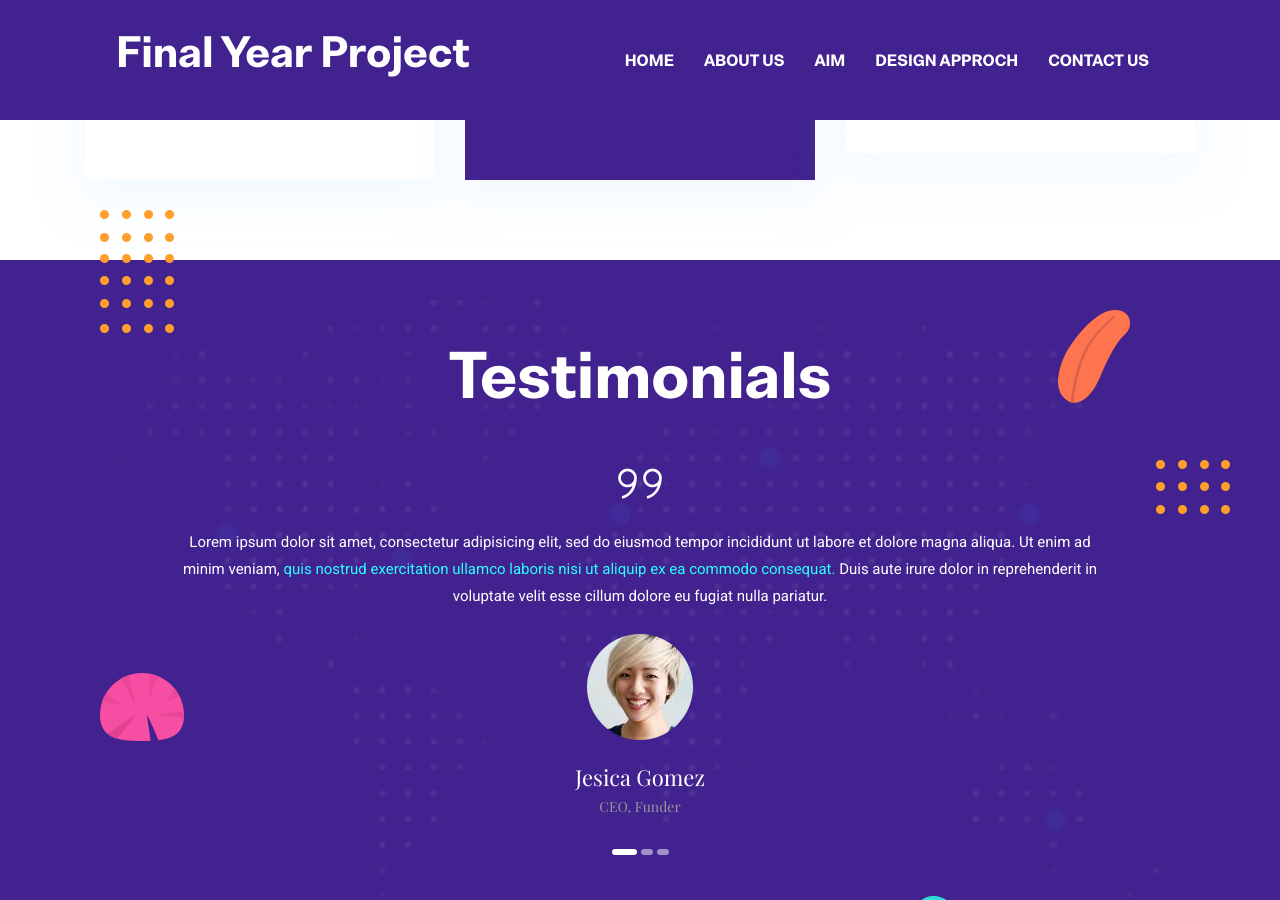
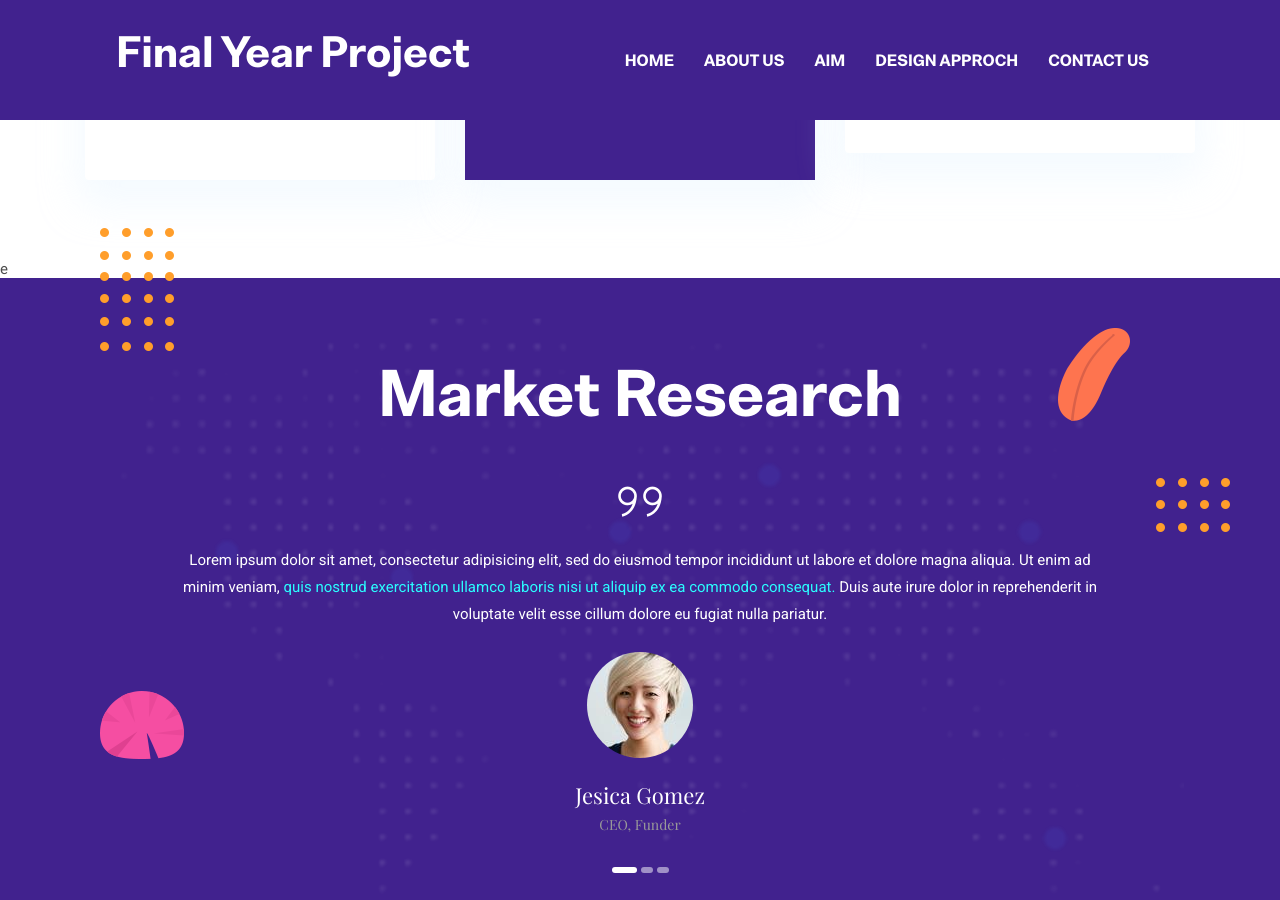
Before and after one commit to RyanL-29/FinalYearProjectWeb, a Jekyll site: the page built from index.html, in a window 1280 px wide and 900 px high, scrolled down 3637 px. Built offline with Jekyll 4.4.1, drawn with Linux system fonts in a browser that asks for light colours.

Commit message:
Update testimonial-section.html

```diff
--- a/_includes/testimonial-section.html
+++ b/_includes/testimonial-section.html
@@ -1,10 +1,10 @@
-{% if site.data.settings.testimonial-items %}
+e{% if site.data.settings.testimonial-items %}
 <!-- testimonial -->
 <section class="section bg-primary position-relative testimonial-bg-shapes">
   <div class="container">
     <div class="row">
       <div class="col-12 text-center">
-        <h2 class="section-title text-white mb-5">Testimonials</h2>
+        <h2 class="section-title text-white mb-5">Market Research</h2>
       </div>
       <div class="col-lg-10 mx-auto testimonial-slider">
         {% for testimonial-item in site.data.settings.testimonial-items %}
```
